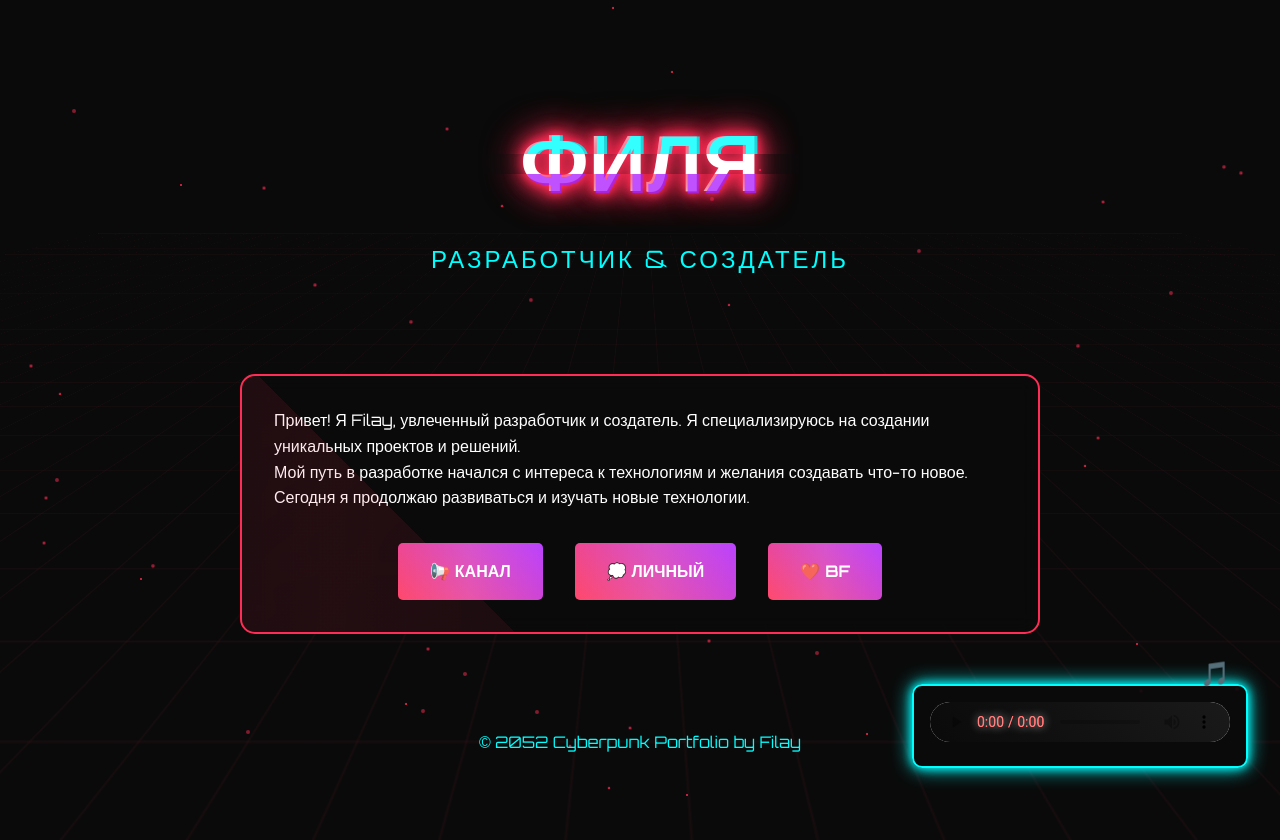
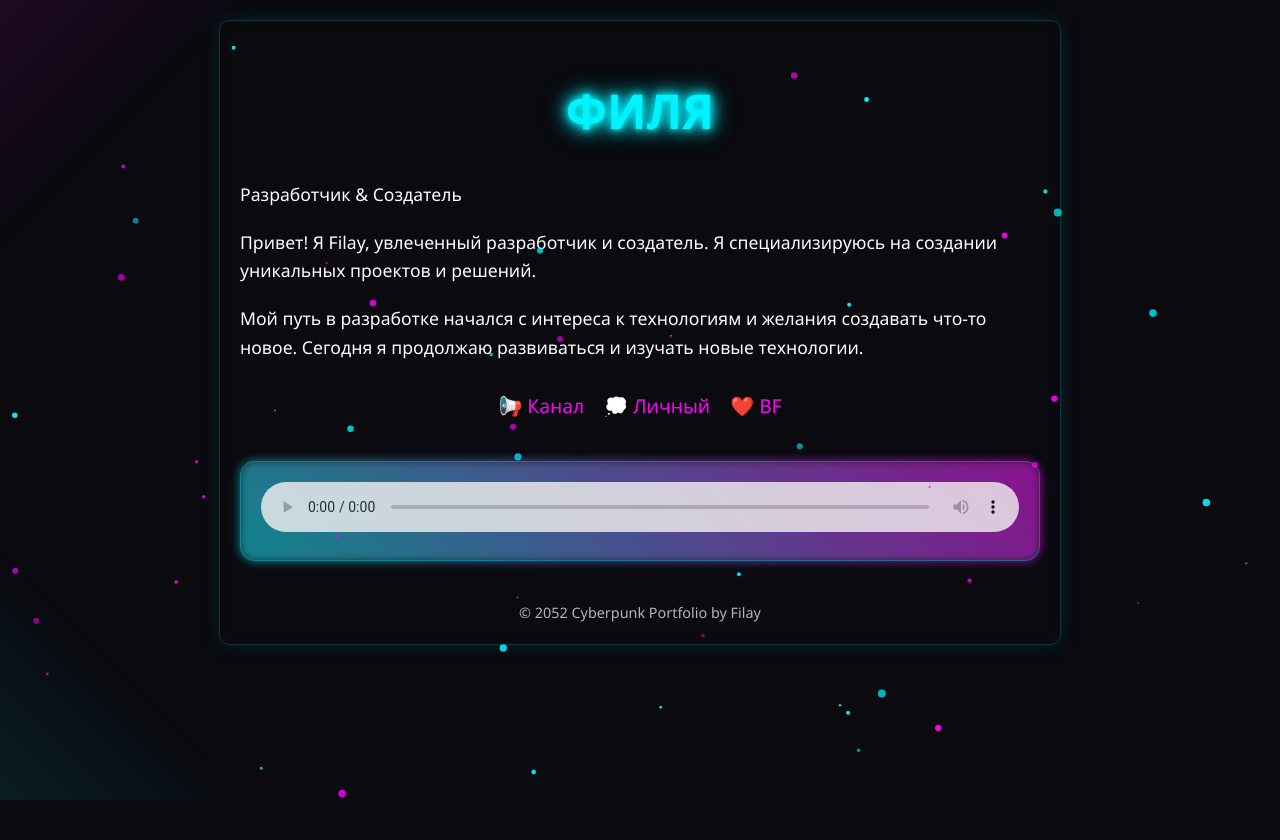
Before and after one commit to Filay621/webBIOfilay, a plain HTML site: page index.html in a window 1280 px wide. Before the commit the page ends 800 px from the top, so only its background shows below. Drawn offline with Linux system fonts and the light colour scheme.

Commit message:
Update design with cyberpunk style and particle effects

```diff
--- a/index.html
+++ b/index.html
@@ -3,355 +3,281 @@
 <head>
     <meta charset="UTF-8">
     <meta name="viewport" content="width=device-width, initial-scale=1.0">
-    <title>Filay - Cyberpunk Portfolio</title>
-    <link rel="preconnect" href="https://fonts.googleapis.com">
-    <link rel="preconnect" href="https://fonts.gstatic.com" crossorigin>
-    <link href="https://fonts.googleapis.com/css2?family=Orbitron:wght@400;500;700;900&display=swap" rel="stylesheet">
+    <title>ФИЛЯ - Cyberpunk Portfolio</title>
     <style>
         :root {
-            --neon-pink: #ff2d55;
-            --neon-blue: #0ff;
-            --neon-purple: #b026ff;
-            --dark-bg: #0a0a0a;
-        }
-
-        * {
-            margin: 0;
-            padding: 0;
-            box-sizing: border-box;
+            --neon-blue: #00f3ff;
+            --neon-pink: #ff00ff;
+            --dark-bg: #0a0a0f;
         }
 
         body {
+            margin: 0;
+            padding: 20px;
             background: var(--dark-bg);
             color: #fff;
-            font-family: 'Orbitron', sans-serif;
+            font-family: 'Segoe UI', system-ui, sans-serif;
             line-height: 1.6;
+            min-height: 100vh;
+            position: relative;
             overflow-x: hidden;
-            min-height: 100vh;
         }
 
-        .cyberpunk-grid {
+        body::before {
+            content: '';
             position: fixed;
-            width: 200%;
-            height: 200vh;
-            background:
-                linear-gradient(transparent 0%, rgba(255, 45, 85, 0.1) 2%, transparent 3%),
-                linear-gradient(90deg, transparent 0%, rgba(255, 45, 85, 0.1) 2%, transparent 3%);
-            background-size: 50px 50px;
-            transform: perspective(500px) rotateX(60deg);
-            animation: grid-animation 20s linear infinite;
-            top: -50%;
-            left: -50%;
-            z-index: 1;
-        }
-
-        @keyframes grid-animation {
-            0% { transform: perspective(500px) rotateX(60deg) translateY(0); }
-            100% { transform: perspective(500px) rotateX(60deg) translateY(50px); }
-        }
-
-        .content-wrapper {
-            position: relative;
-            z-index: 2;
-            padding: 2rem;
-        }
-
-        .glitch-container {
-            position: relative;
-            text-align: center;
-            padding: 4rem 0;
-        }
-
-        .glitch-text {
-            font-size: 5rem;
-            font-weight: 900;
-            text-transform: uppercase;
-            position: relative;
-            text-shadow:
-                0 0 10px var(--neon-pink),
-                0 0 20px var(--neon-pink),
-                0 0 40px var(--neon-pink);
-            animation: glitch 2s infinite;
-        }
-
-        .glitch-text::before,
-        .glitch-text::after {
-            content: 'ФИЛЯ';
-            position: absolute;
             top: 0;
             left: 0;
             width: 100%;
             height: 100%;
-            opacity: 0.8;
+            background:
+                linear-gradient(45deg, transparent 45%, rgba(0, 243, 255, 0.1) 50%, transparent 55%),
+                linear-gradient(-45deg, transparent 45%, rgba(255, 0, 255, 0.1) 50%, transparent 55%);
+            background-size: 300% 300%;
+            animation: gradientBG 15s ease infinite;
+            z-index: -1;
         }
 
-        .glitch-text::before {
-            color: var(--neon-blue);
-            animation: glitch-anim 3s infinite;
-            clip-path: polygon(0 0, 100% 0, 100% 45%, 0 45%);
-            transform: translate(-2px, 2px);
+        @keyframes gradientBG {
+            0% { background-position: 0% 50% }
+            50% { background-position: 100% 50% }
+            100% { background-position: 0% 50% }
         }
 
-        .glitch-text::after {
-            color: var(--neon-purple);
-            animation: glitch-anim 2s infinite;
-            clip-path: polygon(0 60%, 100% 60%, 100% 100%, 0 100%);
-            transform: translate(2px, -2px);
+        .container {
+            max-width: 800px;
+            margin: 0 auto;
+            padding: 20px;
+            background: rgba(10, 10, 15, 0.8);
+            border: 1px solid rgba(0, 243, 255, 0.2);
+            border-radius: 10px;
+            box-shadow: 0 0 20px rgba(0, 243, 255, 0.1);
+            backdrop-filter: blur(5px);
         }
 
-        @keyframes glitch-anim {
-            0% { transform: translate(0); }
-            20% { transform: translate(-3px, 3px); }
-            40% { transform: translate(-3px, -3px); }
-            60% { transform: translate(3px, 3px); }
-            80% { transform: translate(3px, -3px); }
-            100% { transform: translate(0); }
+        h1 {
+            font-size: 3em;
+            text-align: center;
+            margin-bottom: 30px;
+            color: var(--neon-blue);
+            text-shadow:
+                0 0 5px var(--neon-blue),
+                0 0 10px var(--neon-blue),
+                0 0 20px var(--neon-blue);
+            animation: glow 2s ease-in-out infinite alternate;
         }
 
-        .subtitle {
-            font-size: 1.5rem;
-            color: var(--neon-blue);
-            margin-top: 1rem;
-            text-transform: uppercase;
-            letter-spacing: 3px;
+        @keyframes glow {
+            from { text-shadow: 0 0 5px var(--neon-blue), 0 0 10px var(--neon-blue), 0 0 20px var(--neon-blue); }
+            to { text-shadow: 0 0 10px var(--neon-blue), 0 0 20px var(--neon-blue), 0 0 30px var(--neon-blue); }
         }
 
-        .bio-card {
-            background: rgba(10, 10, 10, 0.8);
-            border: 2px solid var(--neon-pink);
-            border-radius: 15px;
-            padding: 2rem;
-            max-width: 800px;
-            margin: 2rem auto;
-            position: relative;
-            overflow: hidden;
-            backdrop-filter: blur(10px);
+        p {
+            margin-bottom: 20px;
+            font-size: 1.1em;
         }
 
-        .bio-card::before {
-            content: '';
-            position: absolute;
-            top: -50%;
-            left: -50%;
-            width: 200%;
-            height: 200%;
-            background: linear-gradient(
-                45deg,
-                transparent,
-                rgba(255, 45, 85, 0.1),
-                transparent
-            );
-            transform: rotate(45deg);
-            animation: shine 3s infinite;
+        .links {
+            display: flex;
+            justify-content: center;
+            gap: 20px;
+            margin: 30px 0;
         }
 
-        @keyframes shine {
-            0% { transform: rotate(45deg) translateY(-100%); }
-            100% { transform: rotate(45deg) translateY(100%); }
-        }
-
-        .social-links {
-            display: flex;
-            justify-content: center;
-            gap: 2rem;
-            margin-top: 2rem;
-        }
-
-        .social-link {
-            padding: 1rem 2rem;
-            color: #fff;
+        .links a {
+            color: var(--neon-pink);
             text-decoration: none;
-            background: linear-gradient(45deg, var(--neon-pink), var(--neon-purple));
-            border-radius: 5px;
-            position: relative;
-            overflow: hidden;
-            transition: all 0.3s ease;
-            text-transform: uppercase;
-            font-weight: bold;
-        }
-
-        .social-link:hover {
-            transform: translateY(-5px);
-            box-shadow:
-                0 0 10px var(--neon-pink),
-                0 0 20px var(--neon-pink),
-                0 0 40px var(--neon-pink);
-        }
-
-        .social-link::before {
-            content: '';
-            position: absolute;
-            top: -100%;
-            left: -100%;
-            width: 300%;
-            height: 300%;
-            background: linear-gradient(45deg, transparent, rgba(255,255,255,0.2), transparent);
-            transform: rotate(45deg);
-            transition: 0.5s;
-        }
-
-        .social-link:hover::before {
-            top: 100%;
-            left: 100%;
-        }
-
-        .music-player {
-            position: fixed;
-            bottom: 2rem;
-            right: 2rem;
-            background: rgba(10, 10, 10, 0.9);
-            padding: 1rem;
-            border-radius: 10px;
-            border: 2px solid var(--neon-blue);
-            box-shadow:
-                0 0 10px var(--neon-blue),
-                0 0 20px var(--neon-blue);
-            z-index: 1000;
+            font-size: 1.2em;
             transition: all 0.3s ease;
         }
 
-        .music-player:hover {
-            transform: scale(1.05);
+        .links a:hover {
+            color: var(--neon-blue);
+            text-shadow: 0 0 10px var(--neon-blue);
         }
 
-        .music-player::before {
-            content: '🎵';
-            position: absolute;
-            top: -2rem;
-            right: 1rem;
-            font-size: 1.5rem;
-            animation: float 1s ease-in-out infinite;
+        .player-container {
+            position: relative;
+            margin: 40px auto;
+            padding: 20px;
+            background: rgba(255, 255, 255, 0.05);
+            border-radius: 15px;
+            border: 1px solid rgba(0, 243, 255, 0.3);
         }
 
-        @keyframes float {
-            0%, 100% { transform: translateY(0); }
-            50% { transform: translateY(-10px); }
+        .player-container::before {
+            content: '';
+            position: absolute;
+            top: -2px;
+            left: -2px;
+            right: -2px;
+            bottom: -2px;
+            background: linear-gradient(45deg, var(--neon-blue), var(--neon-pink));
+            border-radius: 16px;
+            z-index: -1;
+            opacity: 0.5;
+            filter: blur(5px);
         }
 
-        audio {
-            width: 300px;
-            height: 40px;
+        #audioPlayer {
+            width: 100%;
+            height: 50px;
             outline: none;
+            opacity: 0.8;
+            transition: opacity 0.3s ease;
             filter: hue-rotate(180deg);
         }
 
-        audio::-webkit-media-controls-panel {
-            background: linear-gradient(45deg, var(--dark-bg), #1a1a1a);
+        #audioPlayer:hover {
+            opacity: 1;
         }
 
-        audio::-webkit-media-controls-current-time-display,
-        audio::-webkit-media-controls-time-remaining-display {
-            color: var(--neon-blue);
-        }
-
-        .cyber-dots {
+        #particles {
             position: fixed;
+            top: 0;
+            left: 0;
             width: 100%;
             height: 100%;
             pointer-events: none;
-            z-index: 0;
-        }
-
-        .cyber-dot {
-            position: absolute;
-            width: 2px;
-            height: 2px;
-            background: var(--neon-pink);
-            border-radius: 50%;
-            animation: pulse 2s infinite;
-        }
-
-        @keyframes pulse {
-            0% { transform: scale(1); opacity: 1; }
-            50% { transform: scale(2); opacity: 0.5; }
-            100% { transform: scale(1); opacity: 1; }
+            z-index: 1;
         }
 
         footer {
             text-align: center;
-            padding: 2rem;
-            color: var(--neon-blue);
-            position: relative;
-            z-index: 2;
+            margin-top: 40px;
+            color: rgba(255, 255, 255, 0.7);
+            font-size: 0.9em;
+        }
+
+        @media (max-width: 600px) {
+            .container {
+                padding: 15px;
+            }
+            h1 {
+                font-size: 2em;
+            }
+            .links {
+                flex-direction: column;
+                align-items: center;
+            }
         }
     </style>
 </head>
 <body>
-    <div class="cyberpunk-grid"></div>
-    <div class="cyber-dots"></div>
+    <canvas id="particles"></canvas>
+    <div class="container">
+        <h1>ФИЛЯ</h1>
 
-    <div class="content-wrapper">
-        <div class="glitch-container">
-            <h1 class="glitch-text">ФИЛЯ</h1>
-            <p class="subtitle">Разработчик & Создатель</p>
+        <p>Разработчик & Создатель</p>
+
+        <p>Привет! Я Filay, увлеченный разработчик и создатель. Я специализируюсь на создании уникальных проектов и решений.</p>
+
+        <p>Мой путь в разработке начался с интереса к технологиям и желания создавать что-то новое. Сегодня я продолжаю развиваться и изучать новые технологии.</p>
+
+        <div class="links">
+            <a href="#" title="Канал">📢 Канал</a>
+            <a href="#" title="Личный">💭 Личный</a>
+            <a href="#" title="BF">❤️ BF</a>
         </div>
 
-        <div class="bio-card">
-            <p>Привет! Я Filay, увлеченный разработчик и создатель. Я специализируюсь на создании уникальных проектов и решений.</p>
-            <p>Мой путь в разработке начался с интереса к технологиям и желания создавать что-то новое. Сегодня я продолжаю развиваться и изучать новые технологии.</p>
+        <div class="player-container">
+            <audio id="audioPlayer" controls>
+                <source src="music.mp3" type="audio/mpeg">
+                Ваш браузер не поддерживает аудио элемент.
+            </audio>
+        </div>
 
-            <div class="social-links">
-                <a href="https://t.me/KRgtaVRchat" target="_blank" class="social-link">📢 Канал</a>
-                <a href="https://t.me/Filay31" target="_blank" class="social-link">💭 Личный</a>
-                <a href="https://t.me/Furryghoul" target="_blank" class="social-link">❤️ BF</a>
-            </div>
-        </div>
+        <footer>
+            © 2052 Cyberpunk Portfolio by Filay
+        </footer>
     </div>
 
-    <div class="music-player">
-        <audio id="background-music" controls>
-            <source src="music/Part-Time_Friends_-_Streets_and_Stories_63956883.mp3" type="audio/mp3">
-            Ваш браузер не поддерживает аудио элемент.
-        </audio>
-    </div>
+    <script>
+        // Анимация частиц
+        const canvas = document.getElementById('particles');
+        const ctx = canvas.getContext('2d');
 
-    <footer>
-        <p>© 2052 Cyberpunk Portfolio by Filay</p>
-    </footer>
+        // Устанавливаем размер canvas
+        function resizeCanvas() {
+            canvas.width = window.innerWidth;
+            canvas.height = window.innerHeight;
+        }
 
-    <script>
-        // Создание кибер-точек
-        function createCyberDots() {
-            const container = document.querySelector('.cyber-dots');
-            const numDots = 50;
+        resizeCanvas();
+        window.addEventListener('resize', resizeCanvas);
 
-            for (let i = 0; i < numDots; i++) {
-                const dot = document.createElement('div');
-                dot.className = 'cyber-dot';
-                dot.style.left = `${Math.random() * 100}%`;
-                dot.style.top = `${Math.random() * 100}%`;
-                dot.style.animationDelay = `${Math.random() * 2}s`;
-                container.appendChild(dot);
+        // Создаем массив частиц
+        const particles = [];
+        const particleCount = 50;
+
+        class Particle {
+            constructor() {
+                this.reset();
+            }
+
+            reset() {
+                this.x = Math.random() * canvas.width;
+                this.y = Math.random() * canvas.height;
+                this.size = Math.random() * 3 + 1;
+                this.speedX = (Math.random() - 0.5) * 2;
+                this.speedY = (Math.random() - 0.5) * 2;
+                this.color = Math.random() > 0.5 ? '#00f3ff' : '#ff00ff';
+                this.alpha = Math.random() * 0.5 + 0.5;
+            }
+
+            update() {
+                this.x += this.speedX;
+                this.y += this.speedY;
+
+                if (this.x < 0 || this.x > canvas.width || this.y < 0 || this.y > canvas.height) {
+                    this.reset();
+                }
+            }
+
+            draw() {
+                ctx.beginPath();
+                ctx.arc(this.x, this.y, this.size, 0, Math.PI * 2);
+                ctx.fillStyle = this.color + Math.floor(this.alpha * 255).toString(16).padStart(2, '0');
+                ctx.fill();
             }
         }
-        createCyberDots();
 
-        // Воспроизведение музыки
-        document.addEventListener('DOMContentLoaded', function() {
-            const audio = document.getElementById('background-music');
+        // Создаем частицы
+        for (let i = 0; i < particleCount; i++) {
+            particles.push(new Particle());
+        }
 
-            // Установка начальной громкости
-            audio.volume = 0.5;
+        // Анимация
+        function animate() {
+            ctx.clearRect(0, 0, canvas.width, canvas.height);
 
-            // Функция для попытки воспроизведения
-            function attemptPlay() {
-                audio.play()
-                    .then(() => console.log('Музыка запущена'))
-                    .catch(e => console.log('Ожидание взаимодействия...'));
+            particles.forEach(particle => {
+                particle.update();
+                particle.draw();
+            });
+
+            requestAnimationFrame(animate);
+        }
+
+        animate();
+
+        // Дополнительная анимация при воспроизведении музыки
+        const audioPlayer = document.getElementById('audioPlayer');
+
+        audioPlayer.addEventListener('play', () => {
+            document.body.classList.add('playing');
+            // Увеличиваем количество частиц
+            while (particles.length < particleCount * 2) {
+                particles.push(new Particle());
             }
+        });
 
-            // Попытка воспроизведения при загрузке
-            attemptPlay();
-
-            // Попытка воспроизведения при взаимодействии
-            const playOnInteraction = () => {
-                attemptPlay();
-                ['click', 'touchstart', 'keydown'].forEach(event =>
-                    document.removeEventListener(event, playOnInteraction));
-            };
-
-            ['click', 'touchstart', 'keydown'].forEach(event =>
-                document.addEventListener(event, playOnInteraction));
+        audioPlayer.addEventListener('pause', () => {
+            document.body.classList.remove('playing');
+            // Возвращаем исходное количество частиц
+            while (particles.length > particleCount) {
+                particles.pop();
+            }
         });
     </script>
 </body>
```
